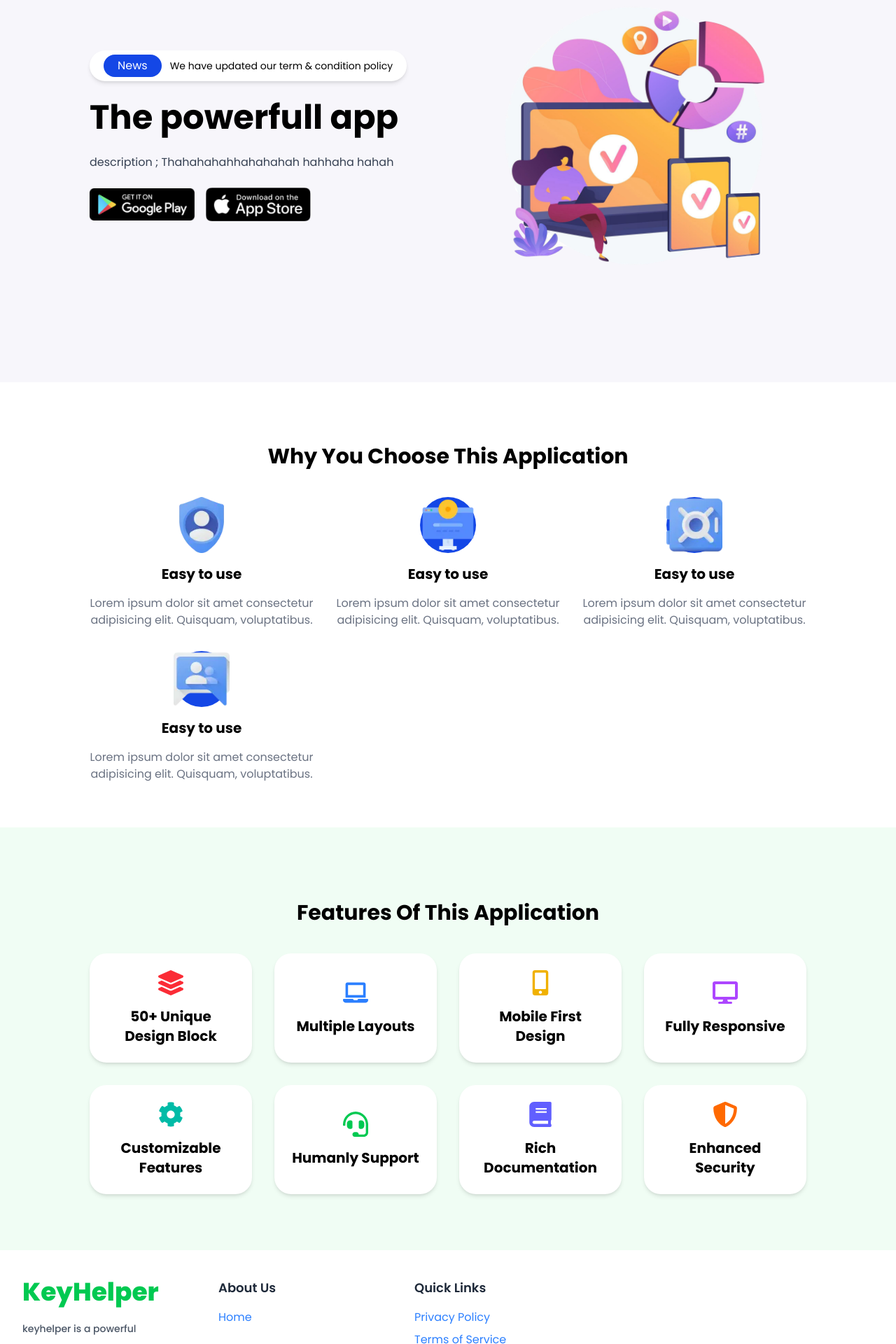
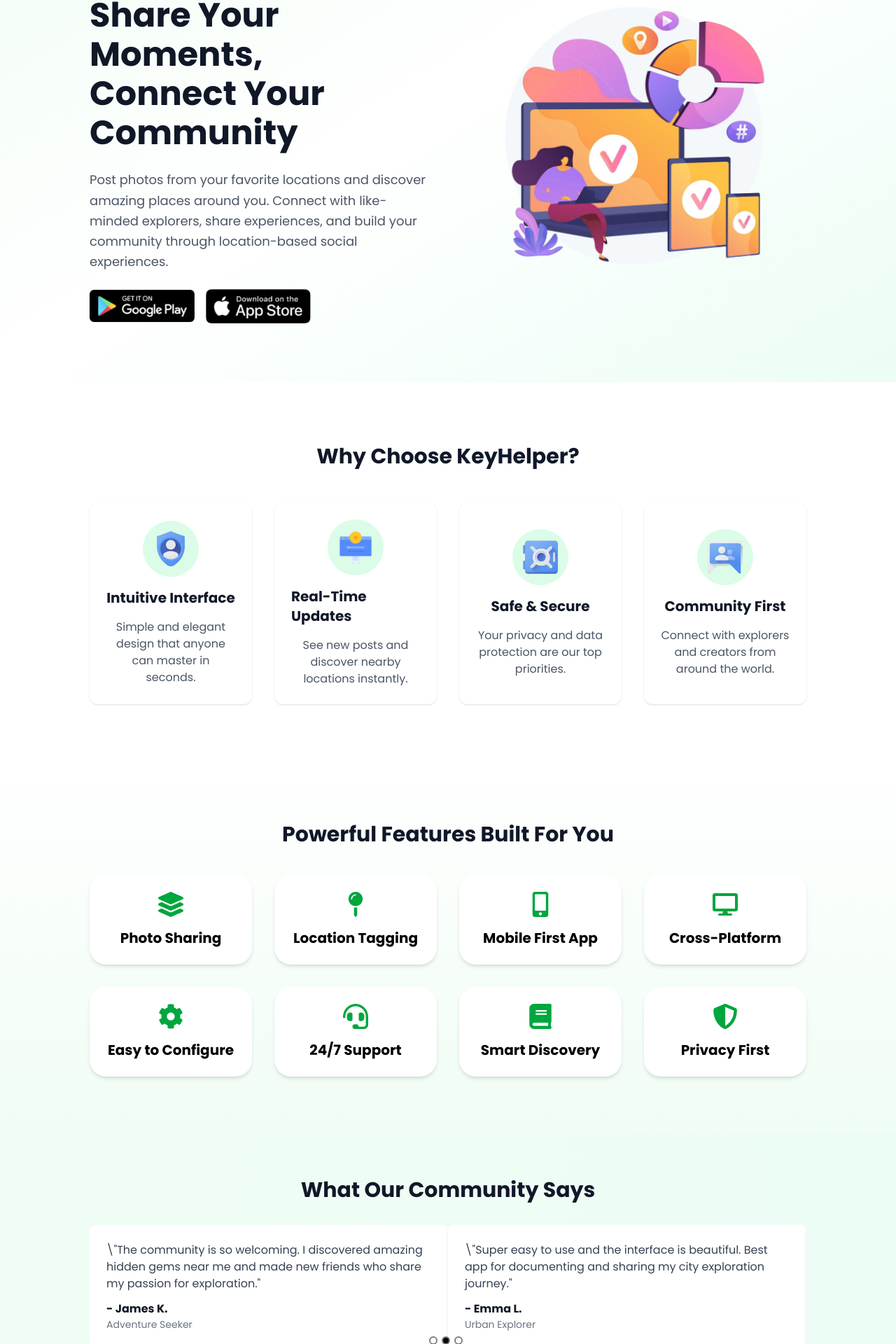
Before and after one commit to keyhelperteam/keyhelperapp, a Next.js app: page / in a window 1280 px wide. Shown: the part 254-2174 px from the top of the page at 70% size. Built offline with nearby package versions, Linux system fonts and the light colour scheme.

Commit message:
feat: enhance UI

```diff
--- a/components/Home/Feature/Feature.tsx
+++ b/components/Home/Feature/Feature.tsx
@@ -1,46 +1,46 @@
 import React from 'react';
-import { FaBook, FaCog, FaDesktop, FaHeadset, FaLaptop, FaLayerGroup, FaMobileAlt, FaShieldAlt } from 'react-icons/fa';
+import { FaBook, FaCog, FaDesktop, FaHeadset, FaLaptop, FaLayerGroup, FaMobileAlt, FaShieldAlt, FaMapPin } from 'react-icons/fa';
 
 const Feature = () => {
   const features = [
     {
-      icon: <FaLayerGroup className='text-red-500' />,
-      text: '50+ Unique Design Block',
+      icon: <FaLayerGroup className='text-green-600' />,
+      text: 'Photo Sharing',
     },
     {
-      icon: <FaLaptop className='text-blue-500' />,
-      text: 'Multiple Layouts',
+      icon: <FaMapPin className='text-green-600' />,
+      text: 'Location Tagging',
     },
     {
-      icon: <FaMobileAlt className='text-yellow-500' />,
-      text: 'Mobile First Design',
+      icon: <FaMobileAlt className='text-green-600' />,
+      text: 'Mobile First App',
     },
    {
-      icon: <FaDesktop className='text-purple-500' />,
-      text: 'Fully Responsive',
+      icon: <FaDesktop className='text-green-600' />,
+      text: 'Cross-Platform',
     },
     {
-      icon: <FaCog className='text-teal-500' />,
-      text: 'Customizable Features',
+      icon: <FaCog className='text-green-600' />,
+      text: 'Easy to Configure',
     },
     {
-      icon: <FaHeadset className='text-green-500' />,
-      text: 'Humanly Support',
+      icon: <FaHeadset className='text-green-600' />,
+      text: '24/7 Support',
     },
         {
-      icon: <FaBook className='text-indigo-500' />,
-      text: 'Rich Documentation',
+      icon: <FaBook className='text-green-600' />,
+      text: 'Smart Discovery',
     },
         {
-      icon: <FaShieldAlt className='text-orange-500' />,
-      text: 'Enhanced Security',
+      icon: <FaShieldAlt className='text-green-600' />,
+      text: 'Privacy First',
     },
   ];
 
   return (
-    <div className='bg-green-50 pt-20 pb-20'>
+    <div className='bg-gradient-to-b from-white to-green-50 pt-20 pb-20'>
       <div className='w-[80%] mx-auto text-center'>
-        <h1 className='mt-6 text-2xl md:text-3xl capitalize font-bold text-center'>Features of this Application</h1>
+        <h1 className='mt-6 text-2xl md:text-3xl capitalize font-bold text-center text-gray-900'>Powerful Features Built For You</h1>
         <div className='grid grid-cols-1 md:grid-cols-2 lg:grid-cols-4 gap-8 mt-10'>
           {features.map((feature, index) => (
             <div key={index} className='flex flex-col items-center justify-center space-y-4 p-6 bg-white rounded-3xl shadow-md hover:shadow-lg transition-shadow duration-300'>
--- a/components/Home/Hero/Hero.tsx
+++ b/components/Home/Hero/Hero.tsx
@@ -3,24 +3,24 @@ import Image from 'next/image';
 
 const Hero = () => {
   return (
-    <div className='w-full pt-[4vh] md:pt-[12vh] h-screen bg-[#f7f6fb]'>
+    <div className='w-full pt-[4vh] md:pt-[12vh] h-screen bg-gradient-to-br from-green-50 via-white to-emerald-50'>
         <div className='flex justify-center flex-col w-[80%] sm:w-[80%] h-full mx-auto' >
             <div className='grid grid-cols-1 lg:grid-cols-2 items-center gap-12'>
                 {/* Top Box */}
                 <div>
                     <div className='w-fit py-1.5 px-2 md:px-5 rounded-full shadow-md flex items-center space-x-3 bg-white'>
-                        <div className='p-3 py-1 md:px-5 md:py-1 rounded-full bg-blue-700 md:text-base sm:text-sm text-xs text-white'>
-                            News
+                        <div className='p-3 py-1 md:px-5 md:py-1 rounded-full bg-green-600 md:text-base sm:text-sm text-xs text-white'>
+                            Featured
                         </div>
-                        <p className='text-xs sm:text-sm'>We have updated our term & condition policy</p>
+                        <p className='text-xs sm:text-sm'>Connect through photos and locations</p>
                     </div>
                     {/* Heading Content */}
-                    <h1 className='text-2xl sm:text-4xl md:text-5xl mt-6 mb-6 font-bold md:leading=[3rem] lg:leading-[3.5rem]'>
-                        The powerfull app
+                    <h1 className='text-2xl sm:text-4xl md:text-5xl mt-6 mb-6 font-bold md:leading=[3rem] lg:leading-[3.5rem] text-gray-900'>
+                        Share Your Moments,<br /> Connect Your Community
                     </h1>
                     {/* Description */}
-                    <p className='text-gray-700'>
-                        description ; Thahahahahhahahahah  hahhaha hahah
+                    <p className='text-gray-600 text-lg leading-relaxed'>
+                        Post photos from your favorite locations and discover amazing places around you. Connect with like-minded explorers, share experiences, and build your community through location-based social experiences.
                     </p>
                     { /* play store and app store image */}
                     <div className='flex items-center space-x-4 mt-6'>
--- a/components/Home/Home.tsx
+++ b/components/Home/Home.tsx
@@ -3,7 +3,7 @@ import Hero from './Hero/Hero'
 import WhyChoose from './WhyChoose/WhyChoose'
 import Feature from './Feature/Feature'
 import Footer from './Footer/Footer'
-// import Review from './Review/Review';
+import Review from './Review/Review';
 
 const Home = () => {
   return (
@@ -11,7 +11,7 @@ const Home = () => {
       <Hero />
       <WhyChoose />
       <Feature />
-      {/* <Review /> */}
+      <Review />
       <Footer />
     </div>
 
--- a/components/Home/Navbar/Nav.tsx
+++ b/components/Home/Navbar/Nav.tsx
@@ -31,7 +31,7 @@ const Nav = ({openNav}: Props) => {
     <div className={` fixed ${ navBg ? " bg-white shadow-md": "fixed" } w-full transition-all duration-200 h-[12vh] z-[1000]`}>
         <div className='flex justify-between items-center h-full w-[90%] xl:w-[80%] mx-auto'>
             { /* Logo */}
-            <h1 className="text-xl md:text-2xl font-extrabold"><span className='text-3xl md:text-4xl text-green-500'>KeyHelper</span></h1>
+            <h1 className="text-xl md:text-2xl font-extrabold"><span className='text-3xl md:text-4xl text-green-600'>KeyHelper</span></h1>
 
             { /* Nav Items */}
             <div className='hidden lg:flex items-center space-x-10'>
@@ -47,7 +47,7 @@ const Nav = ({openNav}: Props) => {
 
             { /* Buttons */}
             <div className='lg:flex items-center space-x-5'>
-                <button className='bg-green-400 text-white px-4 py-2 rounded-md hover:bg-green-500 transition-all duration-200'>Join now</button>
+                <button className='bg-green-600 text-white px-4 py-2 rounded-md hover:bg-green-700 transition-all duration-200'>Join now</button>
             </div>
 
             { /* Hamburger Icon */}
--- a/components/Home/Review/Review.tsx
+++ b/components/Home/Review/Review.tsx
@@ -28,8 +28,8 @@ const Review = () => {
   }
 };
   return (
-    <div className='pt-16 pb-16 bg-[#fcf6fa]'>
-      <h1 className='text-2xl md:text-3xl font-bold text-center mb-8'>What Our Users Say</h1>
+    <div className='pt-16 pb-16 bg-gradient-to-r from-green-50 to-emerald-50'>
+      <h1 className='text-2xl md:text-3xl font-bold text-center mb-8 text-gray-900'>What Our Community Says</h1>
       <div className='w-[80%] mx-auto'>
         <Carousel
           arrows={false}
@@ -41,17 +41,20 @@ const Review = () => {
           showDots={true}
           removeArrowOnDeviceType={["tablet", "mobile"]}
         >
-          <div className='p-4 bg-white rounded-lg shadow-md'>
-            <p>&quot;This app has changed my life! The features are amazing and the support is top-notch.</p>
-            <h3 className='font-bold mt-2'>- User 1</h3>
+          <div className='p-6 bg-white rounded-lg shadow-md hover:shadow-lg transition-shadow'>
+            <p className='text-gray-700 mb-3'>&quot;Finally found a way to share my travel photos and meet people with similar interests. The location tagging feature is incredible!&quot;</p>
+            <h3 className='font-bold text-gray-900'>- Sarah M.</h3>
+            <p className='text-sm text-gray-500'>Travel Photographer</p>
           </div>
-          <div className='p-4 bg-white rounded-lg shadow-md'>
-            <p>I love the user interface and the ease of use. Highly recommend!&rdquo;</p>
-            <h3 className='font-bold mt-2'>- User 2</h3>
+          <div className='p-6 bg-white rounded-lg shadow-md hover:shadow-lg transition-shadow'>
+            <p className='text-gray-700 mb-3'>\"The community is so welcoming. I discovered amazing hidden gems near me and made new friends who share my passion for exploration.&quot;</p>
+            <h3 className='font-bold text-gray-900'>- James K.</h3>
+            <p className='text-sm text-gray-500'>Adventure Seeker</p>
           </div>
-          <div className='p-4 bg-white rounded-lg shadow-md'>
-            <p>A fantastic app with great functionality. It has everything I need.</p>
-            <h3 className='font-bold mt-2'>- User 3</h3>
+          <div className='p-6 bg-white rounded-lg shadow-md hover:shadow-lg transition-shadow'>
+            <p className='text-gray-700 mb-3'>\"Super easy to use and the interface is beautiful. Best app for documenting and sharing my city exploration journey.&quot;</p>
+            <h3 className='font-bold text-gray-900'>- Emma L.</h3>
+            <p className='text-sm text-gray-500'>Urban Explorer</p>
           </div>
         </Carousel>
         </div>
--- a/components/Home/WhyChoose/WhyChoose.tsx
+++ b/components/Home/WhyChoose/WhyChoose.tsx
@@ -3,34 +3,36 @@ import Image from 'next/image'
 
 const WhyChoose = () => {
   return (
-    <div className='pt-16 pb-16'>
-        <h1 className='mt-6 text-2xl md:text-3xl capitalize font-bold text-center'>Why you choose this application</h1>
-        <div className='grid grid-cols-1 md:grid-cols-2 lg:grid-cols-3 gap-8 w-[80%] mx-auto mt-10'>
-            <div className='flex flex-col items-center justify-center space-y-4'>
-                <Image src={"/images/i1.png"} alt={"whychoose1"} width={80} height={80} />
-                <h1 className='text-xl font-bold'>Easy to use</h1>
-                <p className='text-gray-500 text-center'>Lorem ipsum dolor sit amet consectetur adipisicing elit. Quisquam, voluptatibus.</p>
+    <div className='pt-16 pb-16 bg-white'>
+        <h1 className='mt-6 text-2xl md:text-3xl capitalize font-bold text-center text-gray-900'>Why Choose KeyHelper?</h1>
+        <div className='grid grid-cols-1 md:grid-cols-2 lg:grid-cols-4 gap-8 w-[80%] mx-auto mt-12'>
+            <div className='flex flex-col items-center justify-center space-y-4 p-6 bg-white rounded-xl shadow-sm hover:shadow-md transition-shadow'>
+                <div className='w-[80px] h-[80px] bg-green-100 rounded-full flex items-center justify-center'>
+                <Image src={"/images/i1.png"} alt={"whychoose1"} width={50} height={50} />
+                </div>
+                <h1 className='text-xl font-bold text-gray-900'>Intuitive Interface</h1>
+                <p className='text-gray-600 text-center'>Simple and elegant design that anyone can master in seconds.</p>
             </div>
-            <div className='flex flex-col items-center justify-center space-y-4'>
-                <div className='w-[80px] h-[80px] bg-blue-700 rounded-full flex items-center justify-center'>
-                <Image src={"/images/i2.png"} alt={"whychoose1"} width={80} height={80} />
+            <div className='flex flex-col items-center justify-center space-y-4 p-6 bg-white rounded-xl shadow-sm hover:shadow-md transition-shadow'>
+                <div className='w-[80px] h-[80px] bg-green-100 rounded-full flex items-center justify-center'>
+                <Image src={"/images/i2.png"} alt={"whychoose2"} width={50} height={50} />
                 </div>
-                <h1 className='text-xl font-bold'>Easy to use</h1>
-                <p className='text-gray-500 text-center'>Lorem ipsum dolor sit amet consectetur adipisicing elit. Quisquam, voluptatibus.</p>
+                <h1 className='text-xl font-bold text-gray-900'>Real-Time Updates</h1>
+                <p className='text-gray-600 text-center'>See new posts and discover nearby locations instantly.</p>
             </div>
-            <div className='flex flex-col items-center justify-center space-y-4'>
-                <div className='w-[80px] h-[80px] bg-blue-700 rounded-full flex items-center justify-center'>
-                <Image src={"/images/i3.png"} alt={"whychoose1"} width={80} height={80} />
+            <div className='flex flex-col items-center justify-center space-y-4 p-6 bg-white rounded-xl shadow-sm hover:shadow-md transition-shadow'>
+                <div className='w-[80px] h-[80px] bg-green-100 rounded-full flex items-center justify-center'>
+                <Image src={"/images/i3.png"} alt={"whychoose3"} width={50} height={50} />
                 </div>
-                <h1 className='text-xl font-bold'>Easy to use</h1>
-                <p className='text-gray-500 text-center'>Lorem ipsum dolor sit amet consectetur adipisicing elit. Quisquam, voluptatibus.</p>
+                <h1 className='text-xl font-bold text-gray-900'>Safe & Secure</h1>
+                <p className='text-gray-600 text-center'>Your privacy and data protection are our top priorities.</p>
             </div>
-            <div className='flex flex-col items-center justify-center space-y-4'>
-                <div className='w-[80px] h-[80px] bg-blue-700 rounded-full flex items-center justify-center'>
-                <Image src={"/images/i4.png"} alt={"whychoose1"} width={80} height={80} />
+            <div className='flex flex-col items-center justify-center space-y-4 p-6 bg-white rounded-xl shadow-sm hover:shadow-md transition-shadow'>
+                <div className='w-[80px] h-[80px] bg-green-100 rounded-full flex items-center justify-center'>
+                <Image src={"/images/i4.png"} alt={"whychoose4"} width={50} height={50} />
                 </div>
-                <h1 className='text-xl font-bold'>Easy to use</h1>
-                <p className='text-gray-500 text-center'>Lorem ipsum dolor sit amet consectetur adipisicing elit. Quisquam, voluptatibus.</p>
+                <h1 className='text-xl font-bold text-gray-900'>Community First</h1>
+                <p className='text-gray-600 text-center'>Connect with explorers and creators from around the world.</p>
             </div>
         </div>
     </div>
--- a/package.json
+++ b/package.json
@@ -9,6 +9,7 @@
     "lint": "next lint"
   },
   "dependencies": {
+    "aos": "^3.0.0-beta.6",
     "next": "15.3.1",
     "react": "^19.0.0",
     "react-dom": "^19.0.0",
```
Also changed, not shown: app/PrivacyAndPolicy/page.tsx (+15 -15 lines), 2 other files (tests, documents, lock files or other folders).
